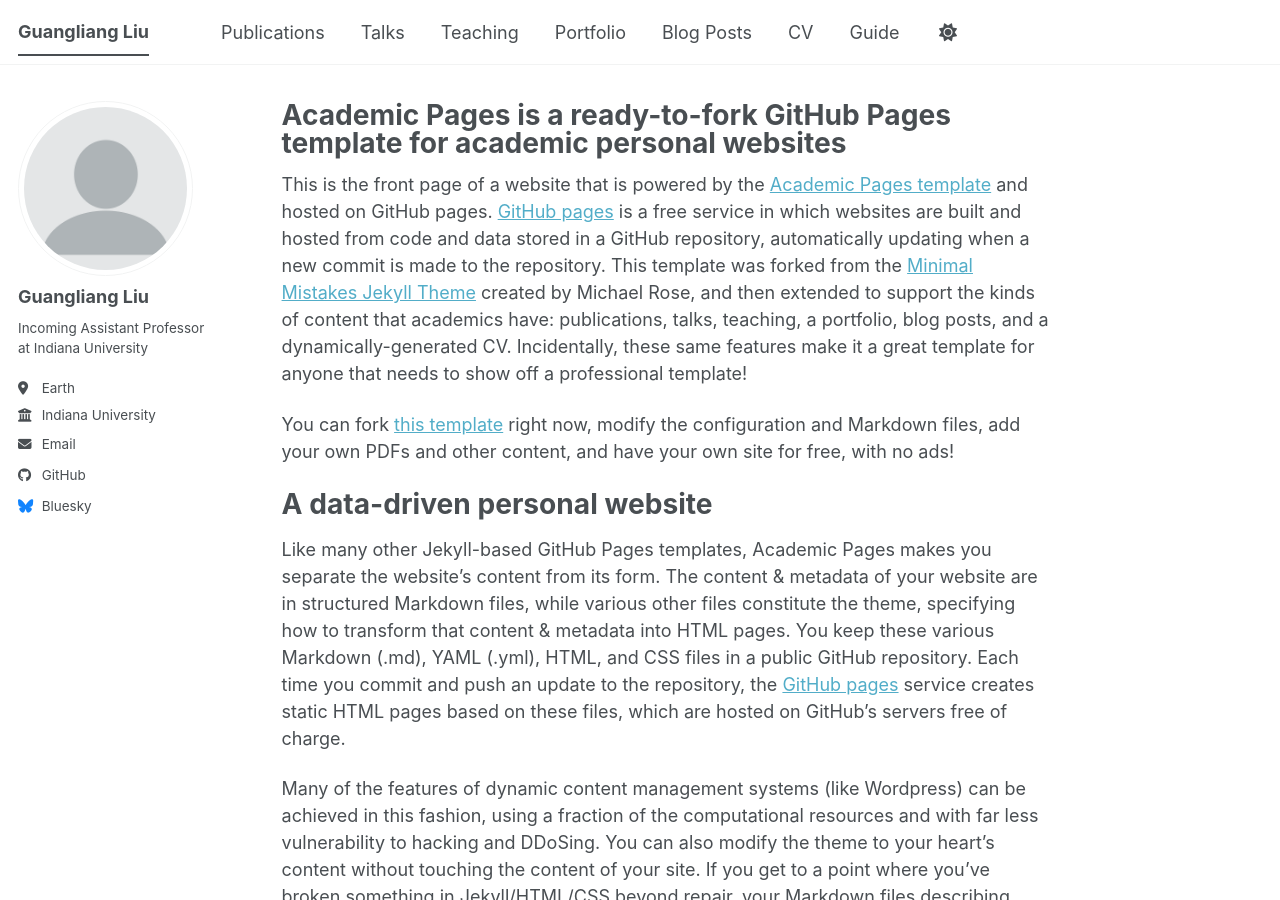
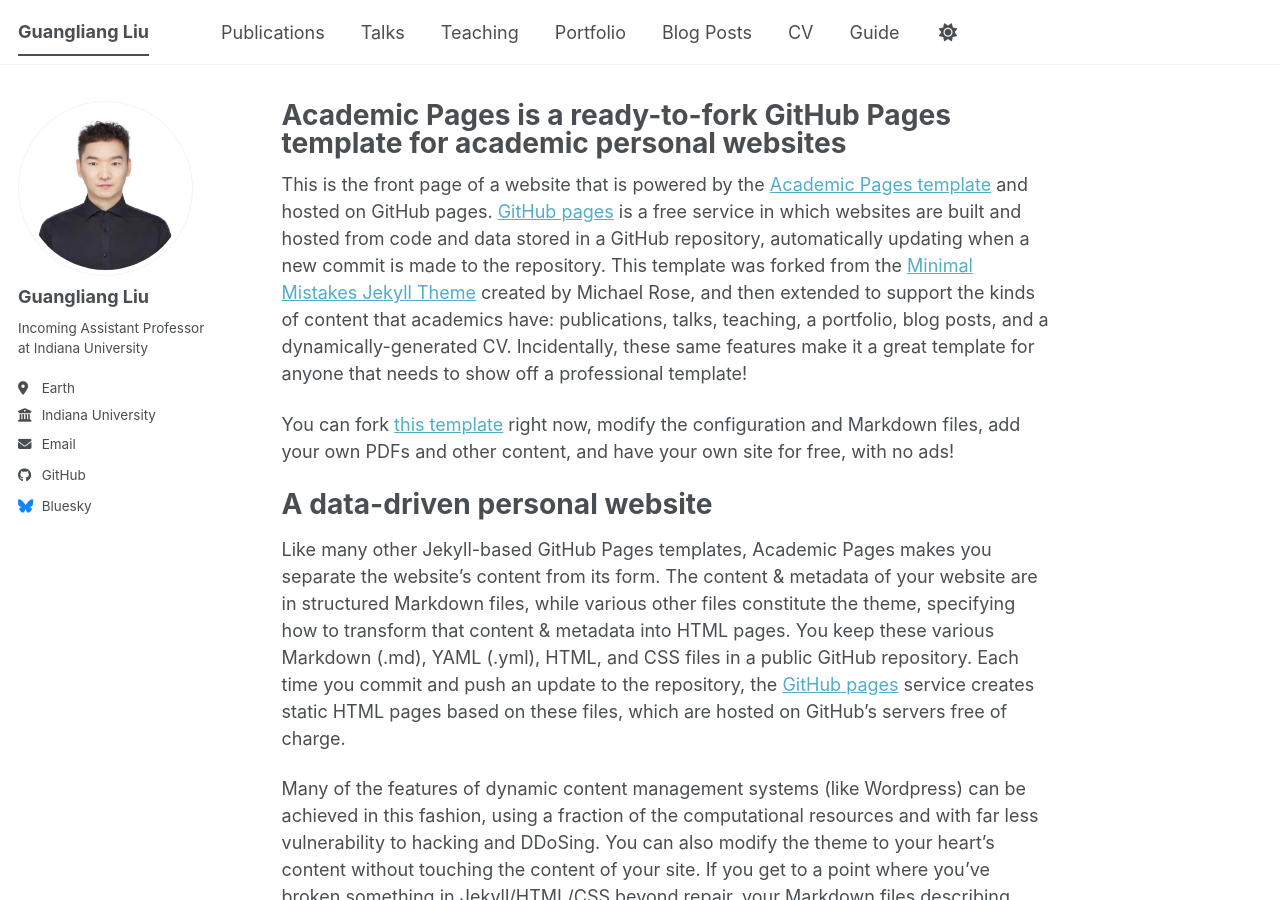
Before and after one commit to guangliang-nlp/guangliang-nlp.github.io, a Jekyll site: the page built from _pages/about.md, in a window 1280 px wide and 900 px high. Built offline with Jekyll 4.4.1, drawn with Linux system fonts in a browser that asks for light colours; a script bundle is joined from its source files by our own code; library files that are not in the unit come from our copies.

Commit message:
Update _config.yml

```diff
--- a/_config.yml
+++ b/_config.yml
@@ -23,7 +23,7 @@
 #               Additional customization can be done by editing /_includes/author-profile.html
 author:
   # Biographic information
-  avatar           : "profile.png"
+  avatar           : "your-photo.jpg"
   name             : "Guangliang Liu"
   pronouns         : # example: "she/her"
   bio              : "Incoming Assistant Professor at Indiana University"
```
